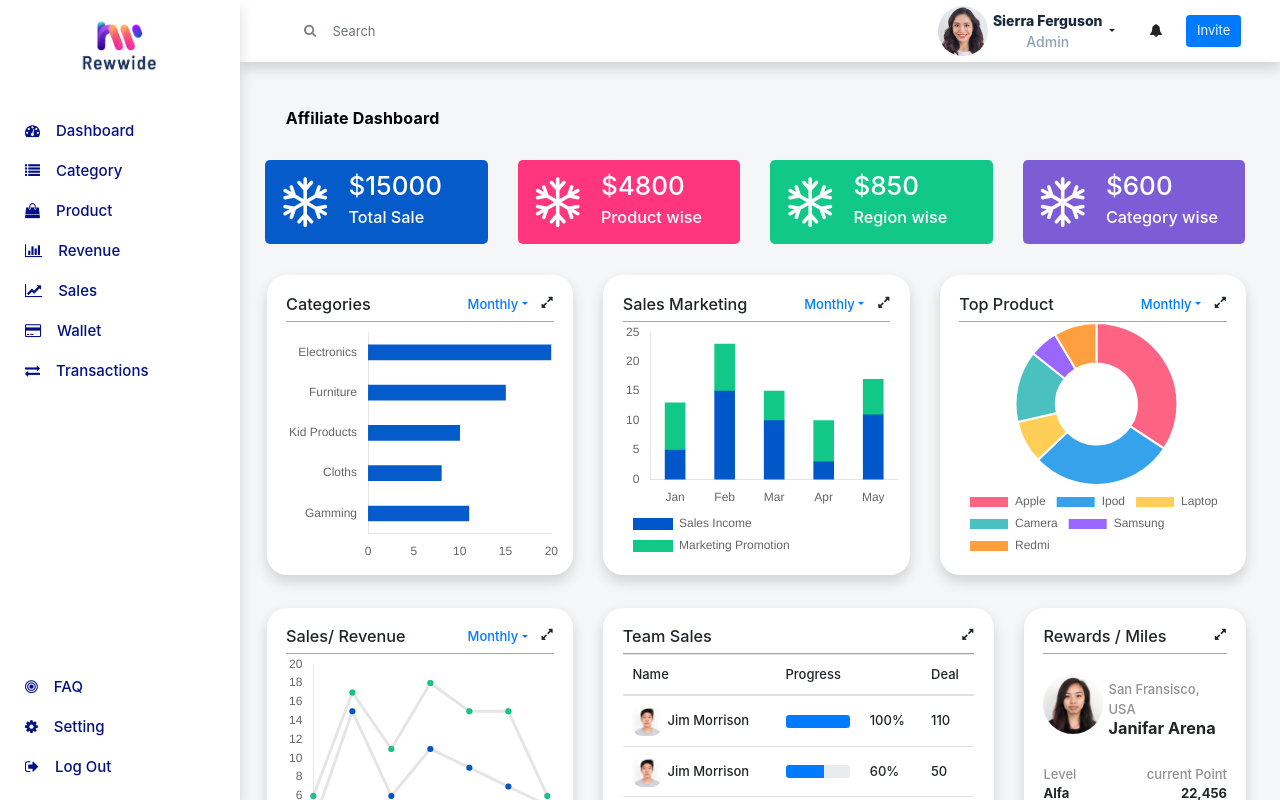
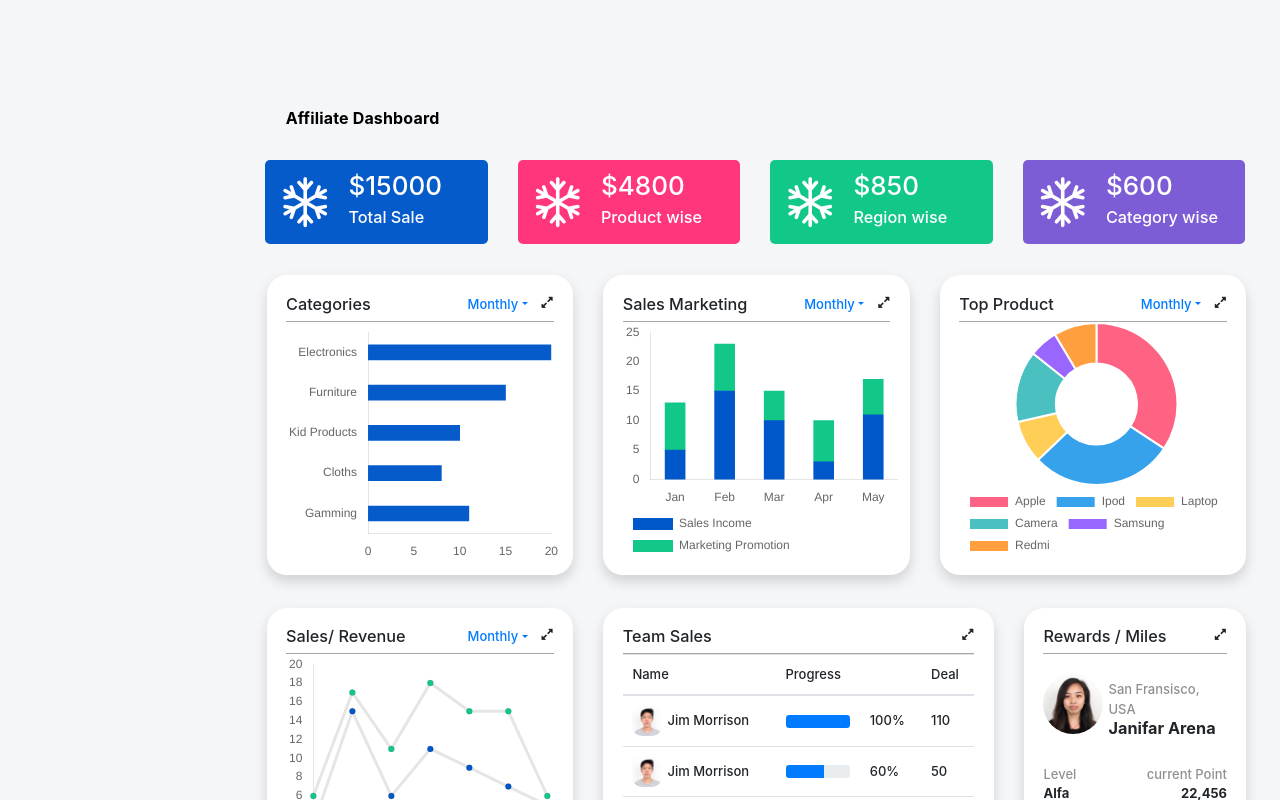
Before and after one commit to Srj-Suraj/ManufacturerPanel_Rewwide, a React (Create React App) app: page / in a window 1280 px wide. Shown: the top 800 px of the page. Built offline with nearby package versions, Linux system fonts and the light colour scheme.

Commit message:
login outer route

```diff
--- a/src/index.js
+++ b/src/index.js
@@ -22,7 +22,8 @@ import Revenue from './Revenue/Revenue';
 
 ReactDOM.render(
   <Router basename="/">
-    <SideBar/> <NavBar/>
+    {/* <SideBar/> <NavBar/>  */}
+    <Login/>
     <Routes>
           {/* <Route path="/" exact element={ <Login/> } />
           <Route path="/login" element={ <Login/>  }   />
```
Also changed, not shown: src/App.jsx (added, +16 -0 lines).
